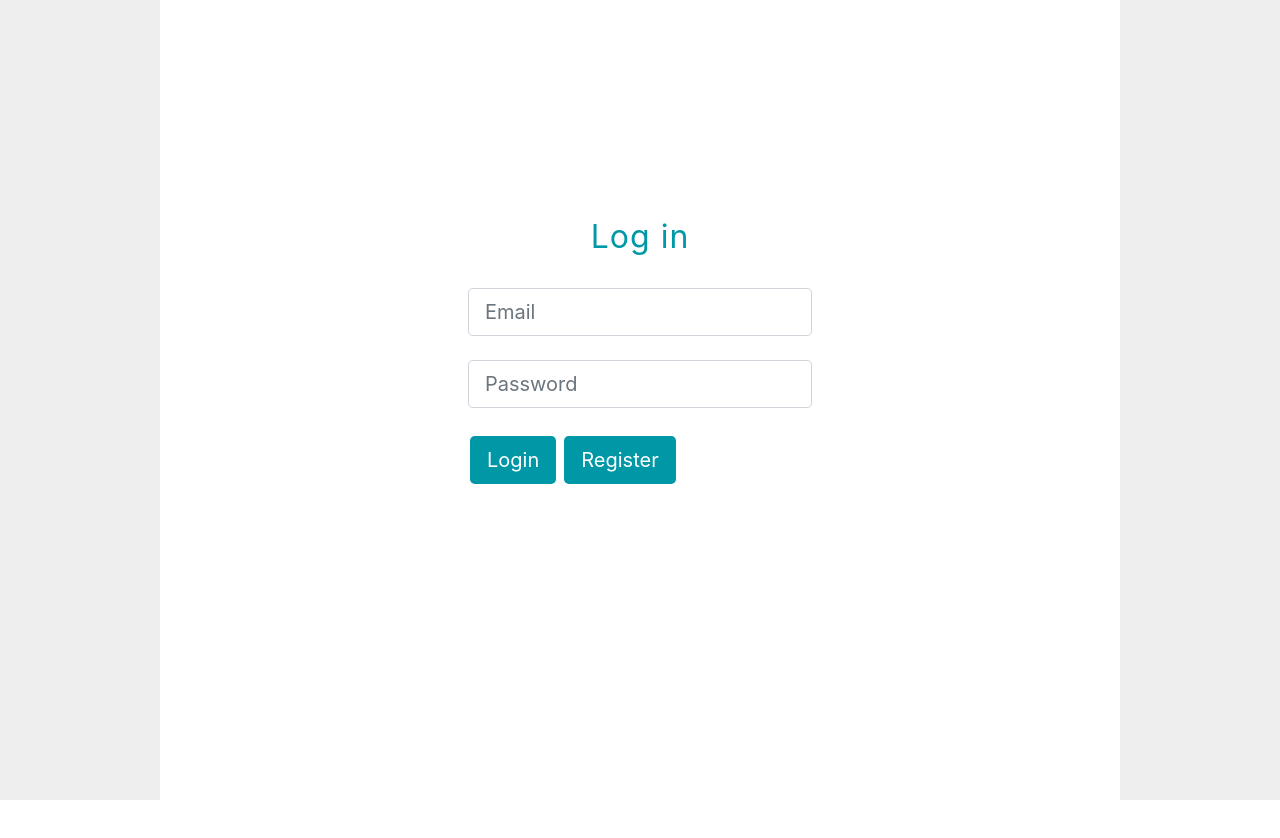
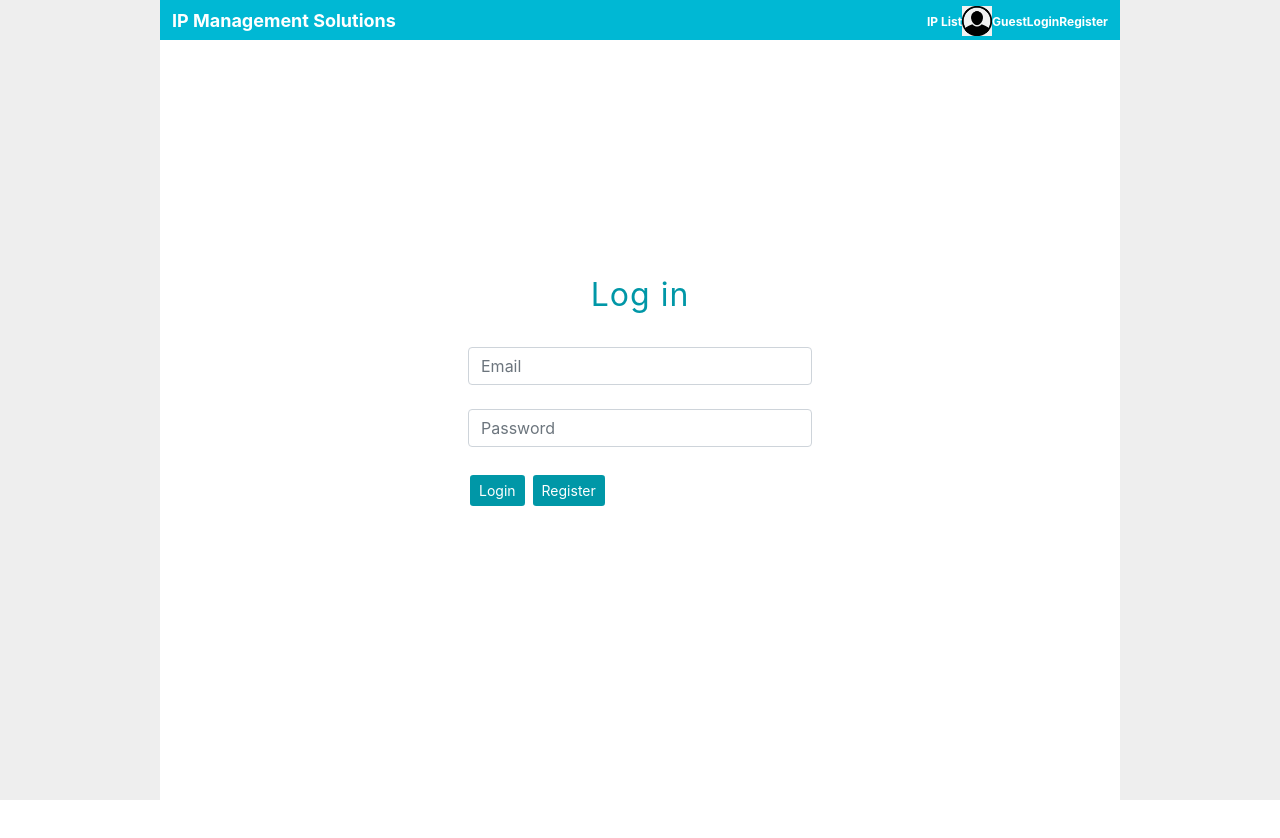
Before and after one commit to jifromz09/ip_solutions_ui, a React (Create React App) app: page / in a window 1280 px wide. Before the commit the page ends 800 px from the top, so only its background shows below. Built offline with nearby package versions, Linux system fonts and the light colour scheme.

Commit message:
updated navbat, added, logout

```diff
--- a/src/App.css
+++ b/src/App.css
@@ -1,7 +1,4 @@
-
-
 .Wrapper {
-
   position: absolute;
   top: 0;
   left: 0;
@@ -14,13 +11,13 @@
 }
 
 .navbar {
-  padding: 0rem!important;
-  padding-bottom: 0rem!important;
-  background-color:#00b8d4!important;
+  padding: 0rem !important;
+  padding-bottom: 0rem !important;
+  background-color: #00b8d4 !important;
   width: 100%;
 }
 
-.container{
+.container {
   height: 100%;
   background-color: #fff;
   padding: 0%;
@@ -29,6 +26,10 @@
 .list-container {
   width: 100%;
   padding: 0 5px 0 5px;
+}
+
+.navbar-brand {
+  margin-right: 0% !important;
 }
 
 .loader-container {
@@ -45,13 +46,16 @@
   padding: 5px 0px;
 }
 
-.btn-primary, .btn-secondary {
+.btn-primary,
+.btn-secondary {
   width: 4.5rem;
 }
 
-.btn-edit, .btn-add {
+.btn-edit,
+.btn-add {
   background-color: #0097a7;
 }
+
 
 .btn-logs {
   background-color: #c62828;
@@ -67,10 +71,9 @@
   color: #fff;
 }
 
-.ml{
-  margin-left: 6px!important;
+.ml {
+  margin-left: 6px !important;
 }
-
 
 #header {
   background-color: #212121;
@@ -90,9 +93,8 @@ h1 {
   text-align: center;
 }
 
-
 .table {
- margin-bottom: 0%;
+  margin-bottom: 0%;
 }
 
 .h1,
@@ -101,7 +103,7 @@ h1 {
 }
 
 .button-container {
-   padding: 15px 0 15px 0;
+  padding: 15px 0 15px 0;
 }
 
 .login-container {
@@ -119,10 +121,10 @@ h1 {
   margin: 0px 2px 0px 2px;
 }
 
-.action-container, .thead-action {
+.action-container,
+.thead-action {
   text-align: center;
 }
-
 
 .d-flex {
   flex-direction: column;
@@ -161,7 +163,7 @@ h1 {
 }
 
 @media (min-width: 992px) {
-  .container{
+  .container {
     max-width: 960px;
   }
 }
--- a/src/components/Layout/Layout.js
+++ b/src/components/Layout/Layout.js
@@ -1,7 +1,17 @@
-import React from "react";
+import React, { useState } from "react";
+import NavBar from "../_base/NavBar";
+
 
 const Layout = ({ children }) => {
-  return <div className="Wrapper">{children}</div>;
+
+  return (
+    <div className="Wrapper">
+      <div className="container">
+        <NavBar />
+        {children}
+      </div>
+    </div>
+  );
 };
 
 export default Layout;
--- a/src/components/Login.js
+++ b/src/components/Login.js
@@ -15,7 +15,7 @@ const EMAIL_REQUIRED = "Email is required!";
 const PASSWORD_REQUIRED = "Password is required!";
 
 const Login = () => {
-  const [loading, setLoading] = useState(true);
+  const [loading, setLoading] = useState(false);
   const navigate = useNavigate();
   const [email, setEmail] = useState("");
   const [password, setPassword] = useState("");
@@ -62,7 +62,7 @@ const Login = () => {
         const { message } = res.data;
         storage.setAccessToken(JSON.stringify(access_token));
         storage.setName(name);
-        storage.setTokenExpiry("", Date.now() + 86400000);
+        storage.setTokenExpiry(Date.now() + 86400000);
         Cookies.set("token", access_token);
         axios.defaults.headers = authHeader();
         setLoading((prevState) => !prevState);
@@ -103,7 +103,7 @@ const Login = () => {
             <div className="form-outline mb-4">
               <TextInput
                 type="email"
-                className="form-control form-control-lg"
+                className="form-control"
                 value={email}
                 cb={onEmailTextChange}
                 ph={`Email`}
@@ -113,7 +113,7 @@ const Login = () => {
             <div className="form-outline mb-4">
               <TextInput
                 type="password"
-                className="form-control form-control-lg"
+                className="form-control"
                 value={password}
                 cb={onPasswordTextChange}
                 ph={`Password`}
@@ -122,13 +122,13 @@ const Login = () => {
 
             <div className="pt-1 mb-4">
               <Button
-                className={`btn btn-add btn-lg btn-block`}
+                className={`btn btn-add btn-sm btn-block`}
                 text={`Login`}
                 cb={userLogin}
                 disabled={loading}
               />
               <Button
-                className={`btn btn-add btn-lg btn-block ml`}
+                className={`btn btn-add btn-sm btn-block ml`}
                 text={`Register`}
                 cb={() => navigate(REGISTER)}
                 disabled={loading}
--- a/src/components/Main.js
+++ b/src/components/Main.js
@@ -10,10 +10,9 @@ const Main = () => {
   const [ipAdds, setIPAdds] = useState([]);
   const [loading, setLoading] = useState(true);
   const [ipAdd, setIpAdd] = useState("");
-  const [name, setName] = useState(storage.getItem("name"));
+  const [isLoggedIn, settIsLoggedIn] = useState(storage.isLoggedIn());
 
   useEffect(() => {
-    console.log(name);
     queryIPs();
   }, []);
 
@@ -25,10 +24,7 @@ const Main = () => {
 
   return (
     <Layout>
-      <div className="container">
-        <NavBar />
-        <Outlet context={[ipAdds, loading, ipAdd, setIpAdd, setLoading]} />
-      </div>
+      <Outlet context={[ipAdds, loading, ipAdd, isLoggedIn, setIpAdd, setLoading]} />
     </Layout>
   );
 };
--- a/src/components/Register.js
+++ b/src/components/Register.js
@@ -132,7 +132,7 @@ const Register = () => {
             <div className="form-outline mb-4">
               <TextInput
                 type="text"
-                className="form-control form-control-lg"
+                className="form-control"
                 value={name}
                 cb={(e) => onTextChange(e, "name")}
                 ph={`Name`}
@@ -142,7 +142,7 @@ const Register = () => {
             <div className="form-outline mb-4">
               <TextInput
                 type="email"
-                className="form-control form-control-lg"
+                className="form-control"
                 value={email}
                 cb={(e) => onTextChange(e, "email")}
                 ph={`Email`}
@@ -152,7 +152,7 @@ const Register = () => {
             <div className="form-outline mb-4">
               <TextInput
                 type="password"
-                className="form-control form-control-lg"
+                className="form-control"
                 value={password}
                 cb={(e) => onTextChange(e, "password")}
                 ph={`Password`}
@@ -162,7 +162,7 @@ const Register = () => {
             <div className="form-outline mb-4">
               <TextInput
                 type="password"
-                className="form-control form-control-lg"
+                className="form-control"
                 value={password_confirmation}
                 cb={(e) => onTextChange(e, "re-password")}
                 ph={`Retype Password`}
@@ -171,16 +171,14 @@ const Register = () => {
 
             <div className="pt-1 mb-4">
               <Button
-                className={`btn btn-add btn-lg btn-block`}
+                className={`btn btn-add btn-sm btn-block`}
                 text={`Register`}
                 cb={registerUser}
-                disabled={loading}
               />
               <Button
-                className={`btn btn-add btn-lg btn-block ml`}
+                className={`btn btn-add btn-sm btn-block ml`}
                 text={`Back to login`}
                 cb={() => navigate(LOGIN)}
-                disabled={loading}
               />
             </div>
 
--- a/src/components/_base/Button.js
+++ b/src/components/_base/Button.js
@@ -1,6 +1,6 @@
 import React from "react";
 
-function Button({ className, text, cb }) {
+function Button({ className, text, cb, disabled = false }) {
   const onClick = () => {
     cb();
   };
@@ -10,6 +10,7 @@ function Button({ className, text, cb }) {
         type="button"
         className={`btn ${className}`}
         onClick={() => onClick()}
+        disabled={disabled}
       >
         {text}
       </button>
--- a/src/components/_base/NavBar.js
+++ b/src/components/_base/NavBar.js
@@ -1,8 +1,15 @@
-import React from "react";
-import { ADDRESSES } from "../../constants/RouteConstants";
+import React, { useEffect, useState } from "react";
+import { ADDRESSES, REGISTER, LOGIN } from "../../constants/RouteConstants";
 import { Link } from "react-router-dom";
+import storage from "../../config";
+
 
 const NavBar = () => {
+  const [name, setName] = useState(storage.getItem("name"));
+  const [isLoggedIn, settIsLoggedIn] = useState(storage.isLoggedIn());
+  useEffect(() => {
+    console.log(storage.isLoggedIn());
+  }, []);
   return (
     <nav className="navbar navbar-light bg-light">
       <div className="container-fluid">
@@ -11,6 +18,81 @@ const NavBar = () => {
             IP Management Solutions
           </strong>
         </Link>
+
+        <ul className="nav justify-content-center">
+          {isLoggedIn && (
+            <li className="nav-item">
+              <div className="row">
+                <div className="col g-0 d-flex justify-content-center">
+                  <a className="navbar-brand" href="#">
+                    <svg
+                      xmlns="http://www.w3.org/2000/svg"
+                      className="ionicon"
+                      viewBox="0 0 512 512"
+                      width="50px"
+                      height="50px"
+                    >
+                      <title>Person Circle</title>
+                      <path
+                        fill="#ffffff"
+                        d="M256 48C141.31 48 48 141.31 48 256s93.31 208 208 208 208-93.31 208-208S370.69 48 256 48zm-50.22 116.82C218.45 151.39 236.28 144 256 144s37.39 7.44 50.11 20.94c12.89 13.68 19.16 32.06 17.68 51.82C320.83 256 290.43 288 256 288s-64.89-32-67.79-71.25c-1.47-19.92 4.79-38.36 17.57-51.93zM256 432a175.49 175.49 0 01-126-53.22 122.91 122.91 0 0135.14-33.44C190.63 329 222.89 320 256 320s65.37 9 90.83 25.34A122.87 122.87 0 01382 378.78 175.45 175.45 0 01256 432z"
+                      />
+                    </svg>
+                  </a>
+                </div>
+                <div className="col d-flex justify-content-center">
+                  <div className="col d-flex justify-content-end">
+                    <strong style={{ color: "#ffffff", fontSize: "12px" }}>
+                      {`${name}!`}
+                    </strong>
+                  </div>
+                  <div className="col d-flex justify-content-start">
+                      <strong style={{ color: "#ffffff", fontSize: "12px", cursor: "pointer" }}>
+                        {`Logout`}
+                      </strong>
+                  </div>
+                </div>
+              </div>
+            </li>
+          )}
+          {!isLoggedIn && (
+            <li className="nav-item">
+              <Link className="navbar-brand" to={ADDRESSES}>
+                <strong style={{ color: "#ffffff", fontSize: "12px" }}>
+                  IP List
+                </strong>
+              </Link>
+            </li>
+          )}
+          {!isLoggedIn && (
+            <li className="nav-item">
+              <a class="navbar-brand" href="#">
+                <img src="/guest.png" width="30" height="30" alt="" />
+              </a>
+              <strong style={{ color: "#ffffff", fontSize: "12px" }}>
+                {`Guest`}
+              </strong>
+            </li>
+          )}
+          {!isLoggedIn && (
+            <li className="nav-item">
+              <Link className="navbar-brand" to={LOGIN}>
+                <strong style={{ color: "#ffffff", fontSize: "12px" }}>
+                  Login
+                </strong>
+              </Link>
+            </li>
+          )}
+          {!isLoggedIn && (
+            <li className="nav-item">
+              <Link className="navbar-brand" to={REGISTER}>
+                <strong style={{ color: "#ffffff", fontSize: "12px" }}>
+                  Register
+                </strong>
+              </Link>
+            </li>
+          )}
+        </ul>
       </div>
     </nav>
   );
--- a/src/components/_base/Table.js
+++ b/src/components/_base/Table.js
@@ -1,10 +1,12 @@
 import React, { useEffect } from "react";
-import { Link } from "react-router-dom";
+import { useNavigate } from "react-router-dom";
 import { UPDATE_IP } from "../../constants/RouteConstants";
+import Button from "./Button";
 
 const tableHeaders = ["Id", "IP Address", "Label", "Action"];
 
-const Table = ({ ipAdds }) => {
+const Table = ({ ipAdds, isLoggedIn }) => {
+  const navigate = useNavigate();
   return (
     <>
       <table className="table table-striped">
@@ -32,12 +34,17 @@ const Table = ({ ipAdds }) => {
                   <td>{item.ip_address}</td>
                   <td>{item.label}</td>
                   <td className="action-container">
-                    <Link className="btn btn-sm btn-edit" to={UPDATE_IP}>
-                      Edit
-                    </Link>
-                    <Link className="btn btn-sm btn-logs" to={UPDATE_IP}>
-                      Logs
-                    </Link>
+                    <Button
+                      cb={() => navigate(UPDATE_IP)}
+                      disabled={!isLoggedIn}
+                      className={`btn btn-sm btn-edit`}
+                      text={`Edit`}
+                    />
+                    <Button
+                      cb={() => navigate(UPDATE_IP)}
+                      className={`btn btn-sm btn-logs`}
+                      text={`Logs`}
+                    />
                   </td>
                 </tr>
               );
--- a/src/components/ip/Edit.js
+++ b/src/components/ip/Edit.js
@@ -31,7 +31,7 @@ const Edit = () => {
           className={`form-control`}
           value={label}
           cb={onLabelChange}
-          ph={`IP Address`}
+          ph={`Label`}
         />
       </div>
       <Button
--- a/src/components/ip/List.js
+++ b/src/components/ip/List.js
@@ -1,16 +1,22 @@
-import React, { useEffect } from "react";
+import React, { useEffect, useState } from "react";
 import "../../App.css";
 import { colors } from "../../data";
 import Table from "../_base/Table";
+import Loader from "../_base/Loader";
+import { useNavigate, useOutletContext } from "react-router-dom";
+import { SAVE_IP } from "../../constants/RouteConstants";
 import Button from "../_base/Button";
-import Loader from "../_base/Loader";
-import { Link, useOutletContext } from "react-router-dom";
-import { SAVE_IP } from "../../constants/RouteConstants";
+import storage from "../../config";
 
 const loaderCaption = "loading...";
 
 const List = () => {
   const [ipAdds, loading] = useOutletContext();
+  const navigate = useNavigate();
+  const [isLoggedIn, settIsLoggedIn] = useState(storage.isLoggedIn());
+  useEffect(() => {
+    console.log(storage.isLoggedIn());
+  }, []);
   return (
     <>
       <div className="row px-2">
@@ -20,11 +26,14 @@ const List = () => {
           </div>
         ) : (
           <div className="col">
-            <Table ipAdds={ipAdds} />
+            <Table ipAdds={ipAdds} isLoggedIn={isLoggedIn} />
             <div className="col button-container">
-              <Link className="btn btn-sm btn-add" to={SAVE_IP}>
-                Add
-              </Link>
+              <Button
+                cb={() => navigate(SAVE_IP)}
+                disabled={!isLoggedIn}
+                className={`btn btn-sm btn-edit`}
+                text={`Add`}
+              />
             </div>
           </div>
         )}
--- a/src/config.js
+++ b/src/config.js
@@ -1,3 +1,4 @@
+import isEmpty from "lodash/isEmpty";
 
 const storage = {};
 
@@ -21,4 +22,10 @@ storage.clear = () => {
   localStorage.clear();
 };
 
+storage.isLoggedIn = () => {
+  return isEmpty(storage.getItem("access_token")) ? false : true;
+};
+
+console.log(storage);
+
 export default storage;
```
Also changed, not shown: public/guest.png (added), public/user.png (added), src/Helpers.js (line endings or trailing spaces).
